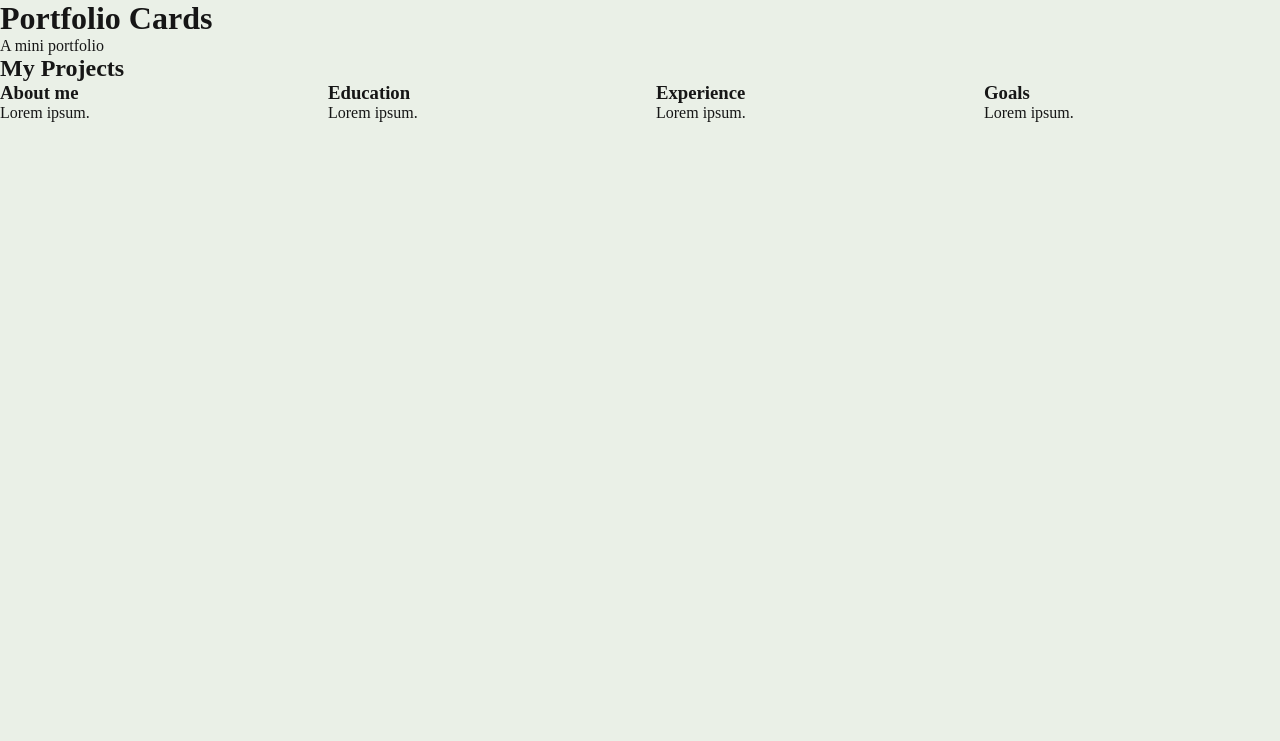
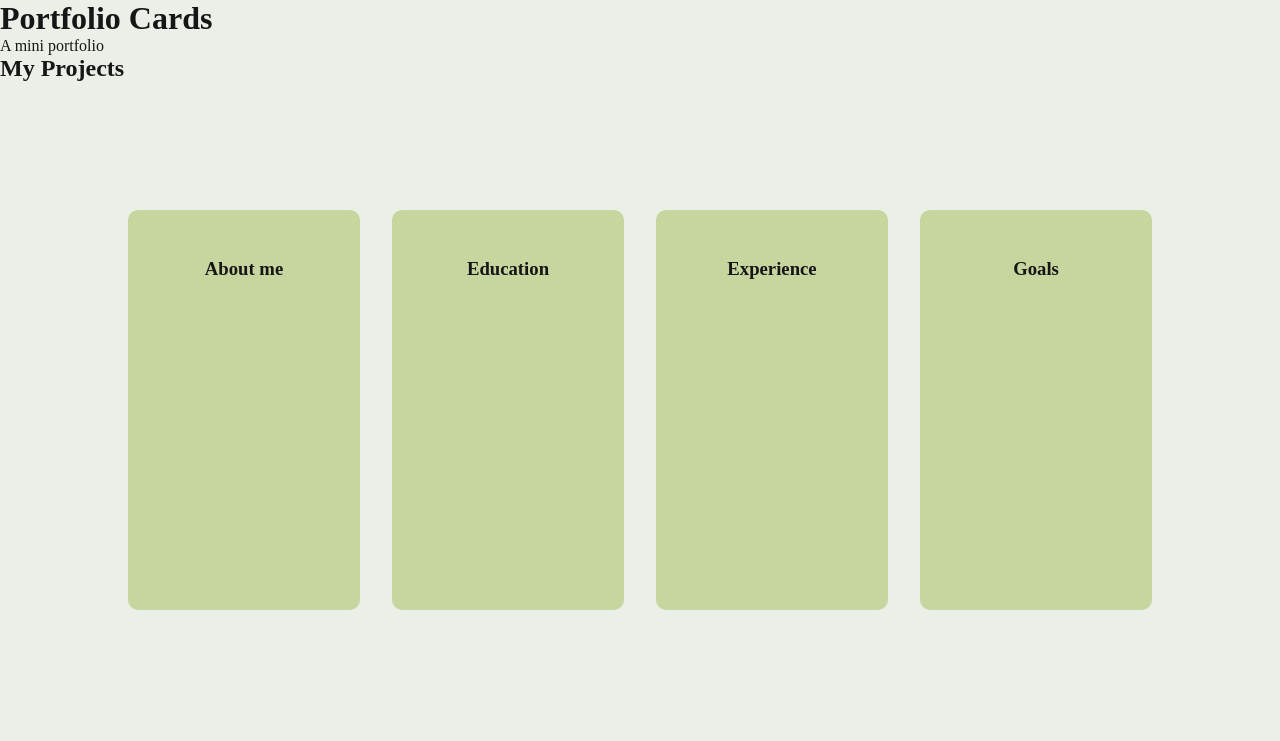
Before and after one commit to isabellea-f/portfolio-cards, a plain HTML site: page index.html in a window 1280 px wide. Drawn offline with Linux system fonts and the light colour scheme.

Commit message:
change structure of cards

```diff
--- a/index.html
+++ b/index.html
@@ -15,25 +15,73 @@
     <main>
       <section>
         <h2>My Projects</h2>
+        <div class="cards-container">
           <div class="cards">
             <div class="card">
+              <div class="card-inner">
+                <div class="card-front">
                   <h3>About me</h3>
-            <p>Lorem ipsum.</p>
+                </div>
+                <div class="card-back">
+                  <h3>About me</h3>
+                  <p>
+                    I’m Isabelle, a Fullstack Developer based in Sweden. I enjoy
+                    building web apps and learning new technologies.
+                  </p>
+                </div>
+              </div>
             </div>
 
             <div class="card">
+              <div class="card-inner">
+                <div class="card-front">
                   <h3>Education</h3>
-            <p>Lorem ipsum.</p>
+                </div>
+                <div class="card-back">
+                  <h3>Education</h3>
+                  <p>
+                    I chose Chas Academy because I wanted an education that
+                    combines hands-on learning with strong connections to the
+                    tech industry. The school has a great reputation for
+                    preparing students for real-world challenges and for
+                    fostering collaboration between students and professionals.
+                  </p>
+                </div>
+              </div>
             </div>
 
             <div class="card">
+              <div class="card-inner">
+                <div class="card-front">
                   <h3>Experience</h3>
-            <p>Lorem ipsum.</p>
+                </div>
+                <div class="card-back">
+                  <h3>Experience</h3>
+                  <h4>Webbutvecklare / Webmaster</h4>
+                  <p>
+                    Maintaining customers websites through a CMS. Worked mainly
+                    with HTML, CSS and some JavaScript.
+                  </p>
+                </div>
+              </div>
             </div>
 
             <div class="card">
+              <div class="card-inner">
+                <div class="card-front">
                   <h3>Goals</h3>
-            <p>Lorem ipsum.</p>
+                </div>
+                <div class="card-back">
+                  <h3>Goals</h3>
+                  <p>
+                    My goal is to continue improving my fullstack skills by
+                    building real-world web applications, exploring new
+                    technologies, and collaborating with other developers to
+                    gain practical experience
+                  </p>
+                </div>
+              </div>
+            </div>
           </div>
         </div>
       </section>
```
Lines whose indentation alone changed are shown as unchanged.
